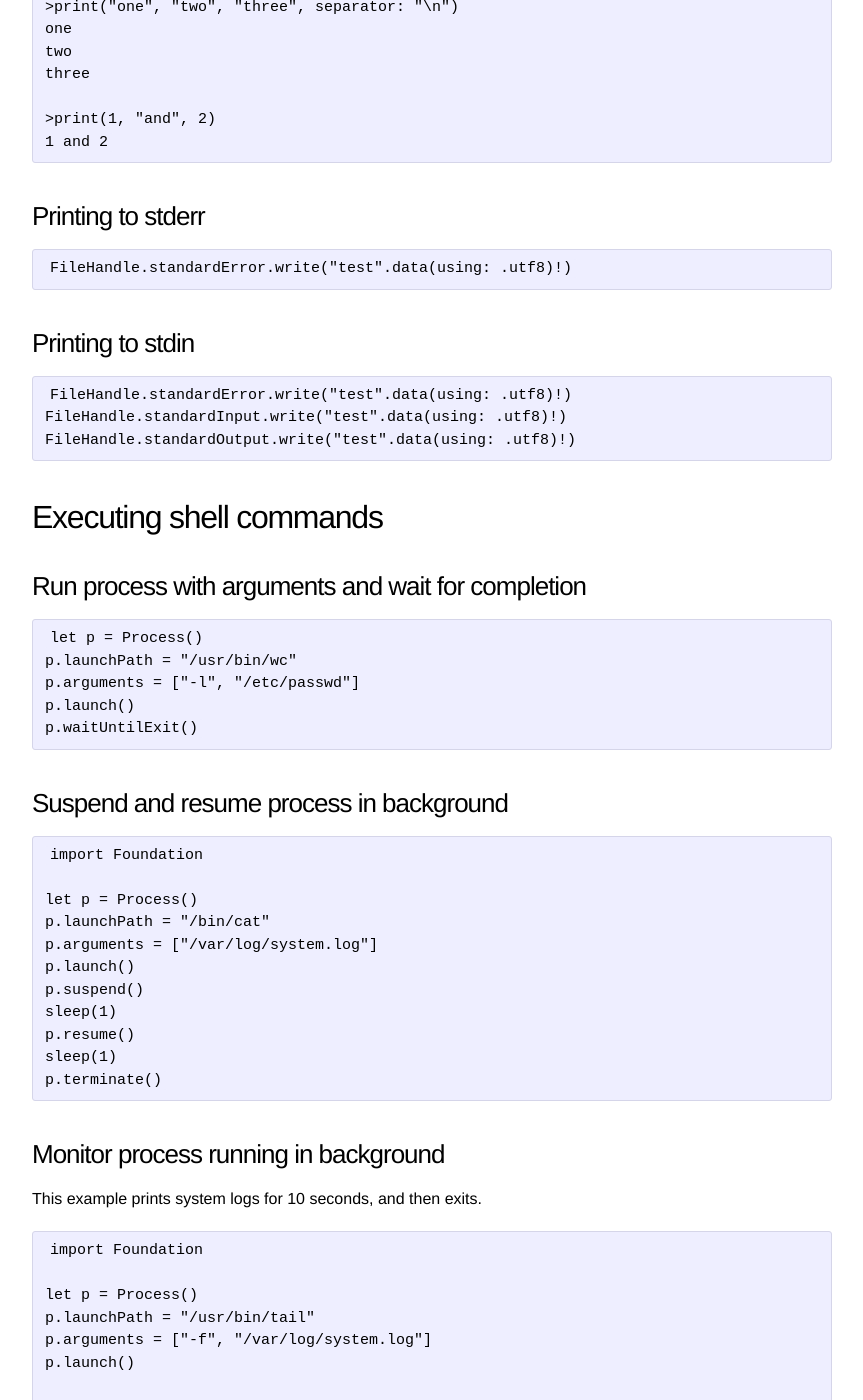
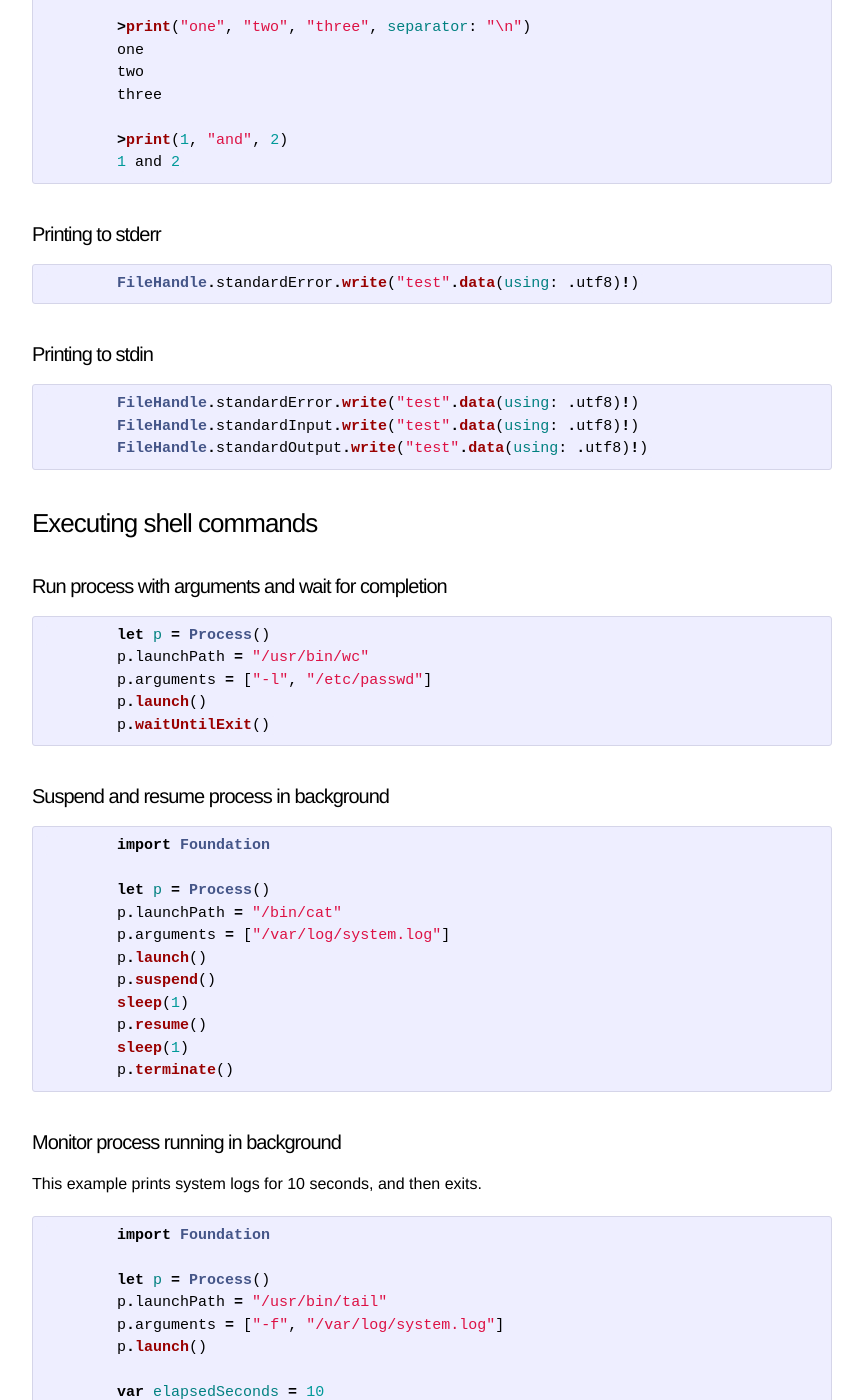
Before and after one commit to vi4m/vi4m.github.io, a Jekyll site: the page built from _posts/2017-10-11-learn-swift4-the-hard-way.md, in a window 1280 px wide and 1400 px high, scrolled down 1515 px. Shown: the whole window, without its empty margins (208-1071 px from the left). Built offline with Jekyll 4.4.1, drawn with Linux system fonts in a browser that asks for light colours; our own code applies the rules of GitHub Pages for plain Markdown files; comment, search, counter and statistics services are not loaded; some of the changed text lies outside the part shown.

Commit message:
Highlighting

````diff
--- a/_config.yml
+++ b/_config.yml
@@ -6,7 +6,6 @@ baseurl: "http://vi4m.github.io"
 url: "http://www.marcinkliks.pl"
 highlighter: rouge
 is_user_page: true
-
 
 
 # Build settings
--- a/_posts/2017-10-11-learn-swift4-the-hard-way.md
+++ b/_posts/2017-10-11-learn-swift4-the-hard-way.md
@@ -1,10 +1,10 @@
-# Swift 4 on Linux - Foundation tutorial
+## Swift 4 on Linux - Foundation tutorial
 
 Swift is powerful, fast and safe programming language. From version 2 it's open source, and officialy supported on Linux. Its native performance, type safety, interactive (REPL) playground and scripting posibility, is a joy to use.
 
 The main goal for Swift on Linux is to be compatible with Swift on macOS/ios/watchos, and there is an official Apple documentation for [Foundation](https://developer.apple.com/documentation/foundation). Howerever, this quick cheat-sheet gives you quick glance what this language+standard library is capable of.
 
-## Setup
+### Setup
 
 There are 2 ways to install Swift 4 for server side applications:
 
@@ -17,7 +17,7 @@ There are 2 ways to install Swift 4 for server side applications:
 	> docker run --rm --privileged -i -t swiftdocker/swift:latest /bin/bash
 	> swift -I /usr/lib/swift/clang/include/
 
-## How to use this tutorial
+### How to use this tutorial
 
 * This tutorial is about using Foundation API's, not language guide. Make sure you alredy know [this great intro to Swift 4](https://developer.apple.com/library/content/documentation/Swift/Conceptual/Swift_Programming_Language/GuidedTour.html#//apple_ref/doc/uid/TP40014097-CH2-ID1)
 * This tutorial doesn't cover writing web app in swift, follow [this one]
@@ -35,7 +35,9 @@ How to run it?
 
 
 
-## Printing text
+### Printing text
+
+```swift
 
 	>print("Hello world!")
 	Hello world
@@ -59,30 +61,37 @@ How to run it?
 
 	>print(1, "and", 2)
 	1 and 2
+```
 
-### Printing to stderr
+#### Printing to stderr
 
+```swift
 	FileHandle.standardError.write("test".data(using: .utf8)!)
+```
 
-### Printing to stdin
+#### Printing to stdin
 
+```swift
 	FileHandle.standardError.write("test".data(using: .utf8)!)
 	FileHandle.standardInput.write("test".data(using: .utf8)!)
 	FileHandle.standardOutput.write("test".data(using: .utf8)!)
+```
 
-## Executing shell commands
+### Executing shell commands
 
-### Run process with arguments and wait for completion
+#### Run process with arguments and wait for completion
 
+```swift
 	let p = Process()
 	p.launchPath = "/usr/bin/wc"
 	p.arguments = ["-l", "/etc/passwd"]
 	p.launch()
 	p.waitUntilExit()
+```
 
+#### Suspend and resume process in background
 
-### Suspend and resume process in background
-
+```swift
 	import Foundation
 
 	let p = Process()
@@ -94,11 +103,13 @@ How to run it?
 	p.resume()
 	sleep(1)
 	p.terminate()
+```
 
-### Monitor process running in background
+#### Monitor process running in background
 
 This example prints system logs for 10 seconds, and then exits.
 
+```swift
 	import Foundation
 
 	let p = Process()
@@ -112,9 +123,11 @@ This example prints system logs for 10 seconds, and then exits.
 		sleep(1)
 		elapsedSeconds -= 1
 	}
+```
 
-### Redirect stdin / stdout
+#### Redirect stdin / stdout
 
+```swift
 	import Foundation
 
 	let p = Process()
@@ -128,94 +141,121 @@ This example prints system logs for 10 seconds, and then exits.
 	p.launch()
 	pp.fileHandleForWriting.write("test\n\u{4}".data(using: .utf8)!)
 	p.waitUntilExit()
+```
 
+### Networking
 
-## Networking
+#### Download HTTP document
 
-### Download HTTP document
-
+```swift
 	let downloadURL = URL(string: "http://www.google.com")!
  	let contents = String(contentsOf: downloadURL, encoding: .utf8)
  	print(contents)
+```
 
-### Download HTTP document and autodetect(sniff) encoding
+#### Download HTTP document and autodetect(sniff) encoding
 
+ ```swift
 	var x: String.Encoding = String.Encoding.ascii
 
 	try? String(contentsOf: URL.init(string: "https://www.ecma-inational.org/	publications/files/ECMA-ST/Ecma-128.pdf")!, usedEncoding: &x)
 
 	print(x)
+```
 
+#### Download binary file
 
-### Download binary file
-
+```swift
 	let fileContents = Data(contentsOf: URL("http://filea.x")!)
+```
 
 *Note*:  It uses RAM memory to store entire file in it, it can be handy for smaller files / quick scripts.
 
-### Download in parts
+#### Download in parts
 
+```swift
 	let session = URLSession(configuration: URLSessionConfiguration.default)
+```
 
 session.
 
 
-## Filesystem operations
+### Filesystem operations
 
-### Read binary file
+#### Read binary file
 
+```swift
 	let binaryData = Data(contentsOf: URL(fileURLWithPath: "/tmp/a.x"))
+```
 
-### Read text file
+#### Read text file
 
+```swift
 	let textFile = String(contentsOf: URL(fileURLWithPath: "/etc/passwd"))
+```
 
-### Write to text file
+#### Write to text file
 
+```swift
 	"hello world".write(toFile: "/etc/xxx", atomically: true, encoding: .utf8)
+```
 
-### Write to stderr
+#### Write to stderr
 
+```swift
 	FileHandle.standardError.write("test".data(using: .utf8)!)
+```
 
-### Write to stdin
+#### Write to stdin
 
+```swift
 	FileHandle.standardError.write("test".data(using: .utf8)!)
 	FileHandle.standardInput.write("test".data(using: .utf8)!)
 	FileHandle.standardOutput.write("test".data(using: .utf8)!)
+```
 
-### Read data in chunks
+#### Read data in chunks
 
+```swift
 	let f = FileHandle(forReadingAtPath: "/etc/passwd")
 	f!.readData(ofLength: 10)
 
 	// all:
 	f!.readDataToEndOfFile()
+```
 
+#### Check if file is readable
 
-### Check if file is readable
-
+```swift
 	if FileManager.default.isReadableFile(atPath: "/etc/fstab") {
 
 	}
+```
 
-### Remove file
+#### Remove file
 
+```swift
 	FileManager.default.removeItem(at: URL(fileURLWithPath: "/tmp/x")!)
+```
 
-### Copy file
+#### Copy file
 
+```swift
 	FileManager.default.copyItem(atPath: "from.txt", toPath: "to.txt")
+```
 
 
-### Copy directory
+#### Copy directory
 
+```swift
 	FileManager.default.copyItem(atPath: "/etc/", toPath: "/etc.backup")
+```
 
 
 
-### List directories
+#### List directories
 
+```swift
 	# Shallow list without folders
 	for entry in FileManager.default.contentsOfDirectory(atPath: "/") {
 
@@ -225,26 +265,29 @@ session.
 	for item in  FileManager.default.enumerator(atPath: "/etc")! {
        print(item)
     }
+```
 
+#### Recursively list files
 
-### Recursively list files
+```swift
+	FileManager.default.subpathsOfDirectory(atPath: "/root/")
+```
 
-	FileManager.default.subpathsOfDirectory(atPath: "/root/")
+#### Create directory with permissions
 
-### Create directory with permissions
-
+```swift
 	let permission = 0o700 as NSNumber
 
 	FileManager.default.createDirectory(atPath: "/tmp/my/brand/new/directory", withIntermediateDirectories: true, attributes: [.posixPermissions: permission])
+```
 
-
-# Coroutines / threads /
+## Coroutines / threads /
 
 Swift comes with LibDispatch which uses threads and queues for dealing with asynchronous tasks.
 
-## Concurrent requests example
+### Concurrent requests example
 
-
+```swift
 		import Foundation
 		import Dispatch
 
@@ -265,21 +308,21 @@ Swift comes with LibDispatch which uses threads and queues for dealing with asyn
 
 		}
 		dispatchMain()
+```
 
-
-
-
-
-# Scripting with Swift
+## Scripting with Swift
 
 You can use Swift as a interpreted language, too with pure text files!
 
 Just create swift file:
 
+```swift
 	touch /tmp/hello && chmod a+x /tmp/hello
+```
 
 With contents:
 
+```swift
 	#!/usr/bin/xcrun swift
 
 	import Foundation
@@ -287,7 +330,7 @@ With contents:
 	print("Hello, what's your name?")
 	let name = readLine(strippingNewline: true)
 	print("Hello, \(name)")
-
+```
 
 Run it with `/tmp/hello`
 
````
